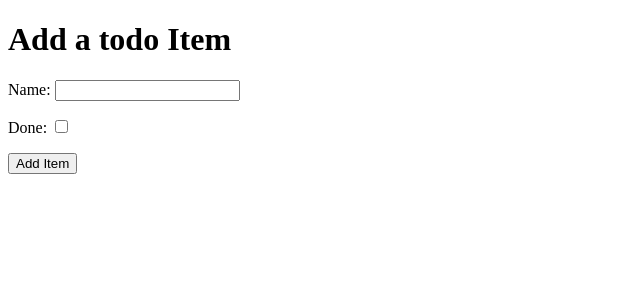
After one commit to Manuperezro/DjangoFirstProject, a Django app: page /add in a window 1280 px wide. The commit adds this page. Shown: the top 300 px of the page, without its empty margins (0-640 px from the left). Run offline with Django 3.2, Linux system fonts and the light colour scheme.

Commit message:
todo, add

```diff
--- a/django_todo/urls.py
+++ b/django_todo/urls.py
@@ -15,9 +15,10 @@ Including another URLconf
 """
 from django.contrib import admin
 from django.urls import path
-from todo.views import get_todo_list
+from todo.views import get_todo_list, add_item
 
 urlpatterns = [
     path('admin/', admin.site.urls),
-    path('', get_todo_list, name='get_todo_list')
+    path('', get_todo_list, name='get_todo_list'),
+    path('add', add_item, name='add')
 ]
--- /dev/null
+++ b/todo/templates/todo/add_item.html
@@ -0,0 +1,27 @@
+<!DOCTYPE html>
+<html lang="en">
+<head>
+    <meta charset="UTF-8">
+    <meta http-equiv="X-UA-Compatible" content="IE=edge">
+    <meta name="viewport" content="width=device-width, initial-scale=1.0">
+    <title>Document</title>
+</head>
+<body>
+    <h1>Add a todo Item</h1>
+    <form method="POST" action="add">
+        {% csrf_token %}
+        <div>
+            <p><label for="id_name">Name:</label>
+                <input type="text" id="id_name" name="item_name"/>
+            </p>
+        </div>
+        <div>
+            <p><label for="id_done">Done:</label>
+                <input type="checkbox" id="id_done" name="done"/>
+            </p>
+        </div>
+        <div><p><button type="submit">Add Item</button></p></div>
+    </form>
+    </body>
+
+</html>
--- a/todo/views.py
+++ b/todo/views.py
@@ -1,5 +1,16 @@
 from django.shortcuts import render
+from .models import Item
 
 # Create your views here.
+
+
 def get_todo_list(request):
-    return render(request, 'todo/todo_list.html')
+    items = Item.objects.all()
+    context = {
+        'items': items
+    }
+    return render(request, 'todo/todo_list.html', context)
+
+
+def add_item(request):
+    return render(request, 'todo/add_item.html')
```
Also changed, not shown: todo/templates/todo/todo_list.html (+17 -2 lines), db.sqlite3, todo/admin.py (line endings or trailing spaces), todo/models.py (line endings or trailing spaces).
